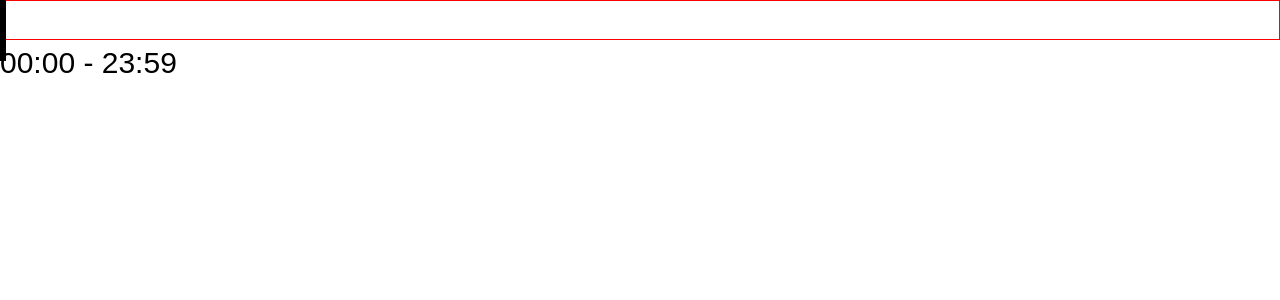
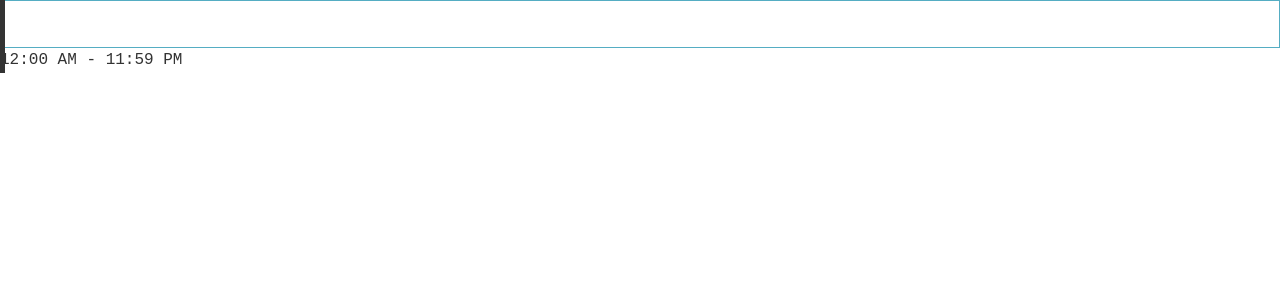
Before and after one commit to AllenBastian/TimeRange-Selector, a React (Vite) app: page / in a window 1280 px wide. Shown: the top 300 px of the page. Built offline with nearby package versions, Linux system fonts and the light colour scheme.

Commit message:
bug fix,default values

```diff
--- a/src/App.jsx
+++ b/src/App.jsx
@@ -1,13 +1,34 @@
-import RangeSelector from "./TimeRangeSelector/RangeSelector"
+import RangeSelector from "./TimeRangeSelector/RangeSelector";
+import moment from "moment";
 
 function App() {
-
+  const initialRange = {
+    start: moment("12:50", "HH:mm").toISOString(),
+    end: moment("16:50", "HH:mm").toISOString(),
+  };
 
   return (
-    <div className="flex h-screen  justify-center items-center">
-        <RangeSelector/>
+    <div className="flex h-screen justify-center items-center">
+      <RangeSelector
+        textColor="#333333"
+        fontStyle="monospace, sans-serif"
+        textSize="1.6rem"
+        reservedSlot={{
+          color: "#FE5C58",
+          opacity: 0.8,
+          ranges:[initialRange]
+        }}
+        SliderProps={{
+          height: "3rem",
+          width: "0.5rem",
+          color: "#333333",
+          fillColor: "#55ADC3",
+          borderColor: "#55ADC3",
+        }}
+        isTwelveHour={true}
+      />
     </div>
-  )
+  );
 }
 
-export default App
+export default App;
--- a/src/TimeRangeSelector/RangeSelector.jsx
+++ b/src/TimeRangeSelector/RangeSelector.jsx
@@ -6,7 +6,7 @@ const RangeSelector = ({
   textColor = "black",
   textSize = "30",
   fontStyle = "Arial, sans-serif",
-  reservedSlot = { ranges: [],color: "rgba(100, 200, 100, 200)", opacity: 1 },
+  reservedSlot = { ranges: [],color: "rgb(100, 200, 100, 200)", opacity: 1 },
   SliderProps = {
     height: "40px",
     width: "10px",
@@ -22,13 +22,16 @@ const RangeSelector = ({
   const [startTime, setStartTime] = useState(0);
   const [reservedSlots, setReservedSlots] = useState([]);
   const [endTime, setEndTime] = useState(1439);
-  const sliderRef = useRef(null);
+  const sliderRef = useRef(null)
+
+  console.log(reservedSlot.ranges);
 
   const ranges = reservedSlot.ranges.map((slot) => ({
     start: parseInt(moment(slot.start).format('HH')) * 60 + parseInt(moment(slot.start).format('mm')),
     end: parseInt(moment(slot.end).format('HH')) * 60 + parseInt(moment(slot.end).format('mm'))
   }));
 
+  console.log(ranges);
   const handleDrag = (event, handleType) => {
     console.log("hbe")
     const clientX = event.clientX || event.touches[0].clientX;
@@ -101,8 +104,8 @@ const RangeSelector = ({
               style={{
                 left: `${(range.start / 1440) * 100}%`,
                 right: `${100 - (range.end / 1440) * 100}%`,
-                backgroundColor: reservedSlotColor.color,
-                opacity: reservedSlotColor.opacity,
+                backgroundColor: reservedSlot.color,
+                opacity: reservedSlot.opacity,
               }}
             />
           </div>
```
